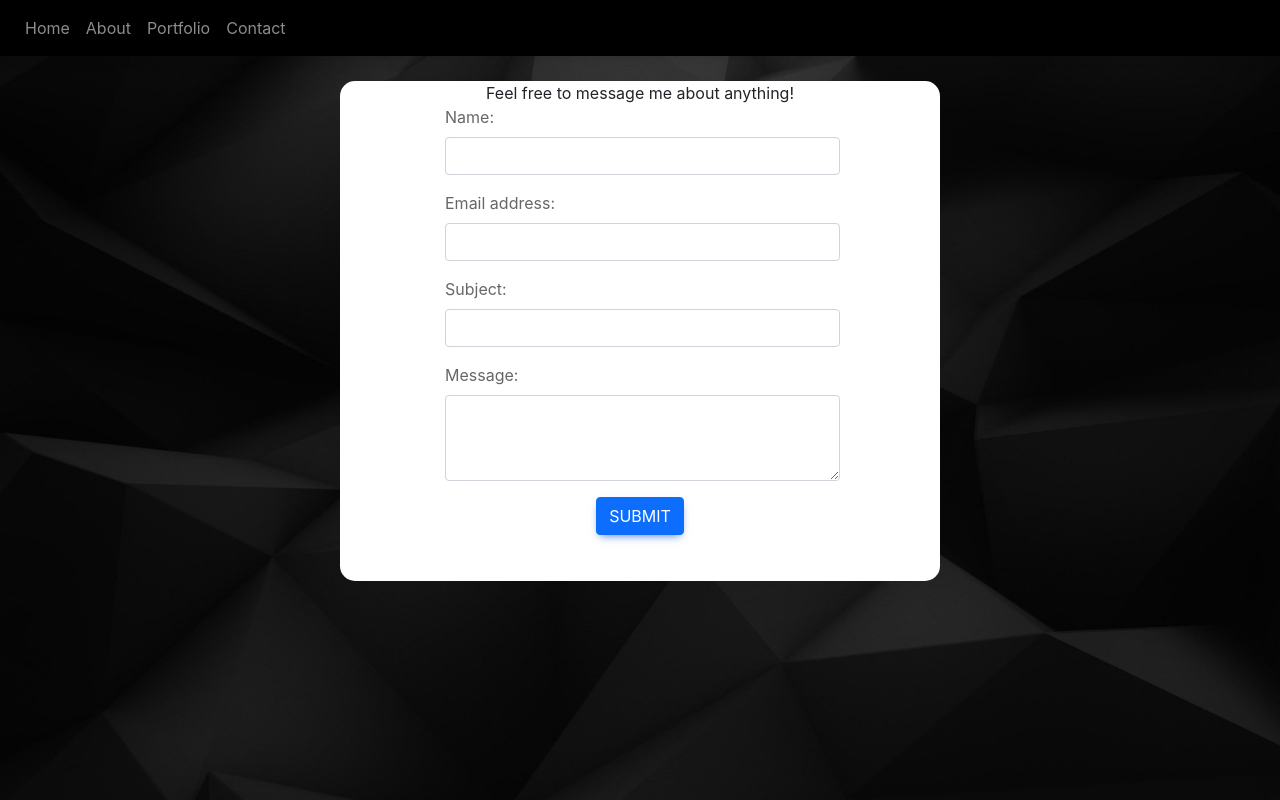
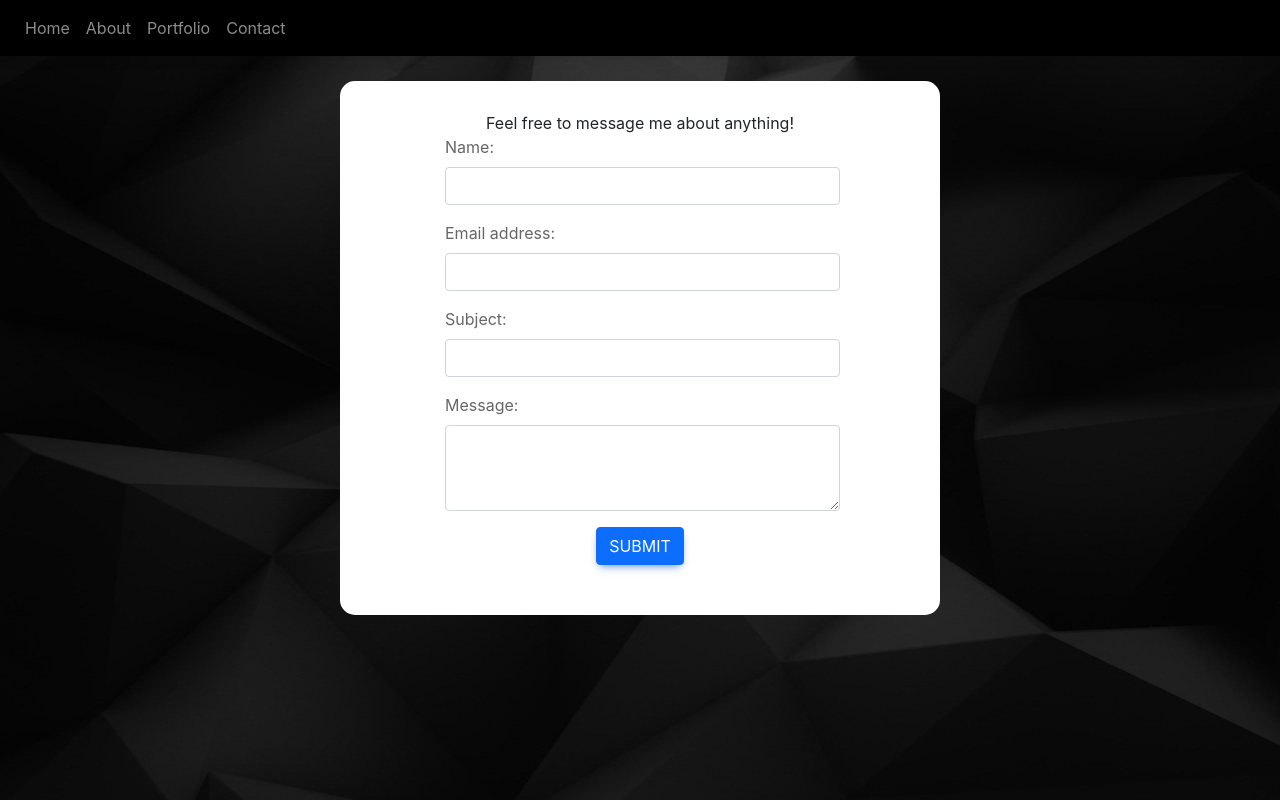
Before and after one commit to jaym832/my-portfolio, a React (Create React App) app: page /contact in a window 1280 px wide. Built offline with nearby package versions, Linux system fonts and the light colour scheme.

Commit message:
contact box chnages in padding

```diff
--- a/src/Components/Contact/Contact.css
+++ b/src/Components/Contact/Contact.css
@@ -1,17 +1,19 @@
 .contact-div {
   width: 600px;
-  height: 500px;
+  /* height: 500px; */
+  height: 100%;
   margin: auto;
   background-color: white;
   border-radius: 15px;
   margin-top: 25px;
+  margin-bottom: 25px;
   max-width: 100%;
+  padding: 30px;
 }
 
 .email-form-div {
   margin: auto;
   max-width: 100%;
-
   width: 400px;
 }
 
--- a/src/Components/Contact/Contact.js
+++ b/src/Components/Contact/Contact.js
@@ -29,11 +29,11 @@ function Contact() {
     return (
 
         <div className='contact-div'>
+            <div className='contact-text'>
+                Feel free to message me about anything!
+
+            </div>
             <div className='email-form-div'>
-                <div className='contact-text'>
-                    Feel free to message me about anything!
-
-                </div>
 
                 <Form onSubmit={sendEmail}>
                     <Form.Group className="mb-3">
--- a/src/Components/Portfolio/Portfolio.js
+++ b/src/Components/Portfolio/Portfolio.js
@@ -30,7 +30,7 @@ function Portfolio() {
                 <MDBCardBody>
                     <MDBCardTitle>Space Cowboy</MDBCardTitle>
                     <MDBCardText>
-                        Made this for my phase 4 project in Flatiron. My partner and i created a simple game
+                        Made this for my phase 4 project in Flatiron. My partner and I created a simple retro style game
                         called Space Cowboy.
                     </MDBCardText>
                     <MDBBtn href='/spacecowboy'>view</MDBBtn>
@@ -43,7 +43,7 @@ function Portfolio() {
                 <MDBCardBody>
                     <MDBCardTitle>Nutrition Calculator</MDBCardTitle>
                     <MDBCardText>
-                        For my phase 3 project at Flatiron, i created a calorie counting web application.
+                        For my phase 3 project at Flatiron, I created a calorie counting web application.
                     </MDBCardText>
                     <MDBBtn href='/nutrition'>view</MDBBtn>
                 </MDBCardBody>
```
